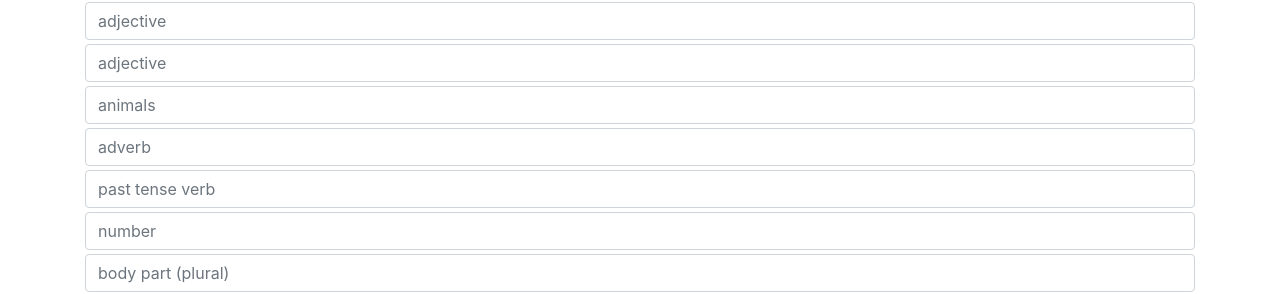
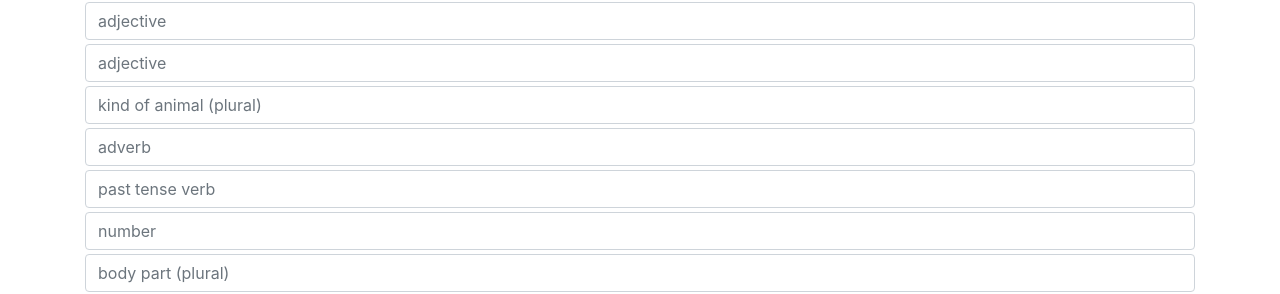
Before and after one commit to kenirwin/mad-libs, a Jekyll site: the page built from road-trip.html, in a window 1280 px wide. Shown: the part 180-474 px from the top of the page. Built offline with Jekyll 4.4.1, drawn with Linux system fonts in a browser that asks for light colours.

Commit message:
road trip fixes

```diff
--- a/road-trip.html
+++ b/road-trip.html
@@ -5,7 +5,7 @@ permalink: /road-trip
 ---
 Well, we've made it halfway across the country. Only another <span class="input" data-placeholder="NUMBER"></span> miles to go on our road trip. And what a/n <span class="input" data-placeholder="ADJECTIVE"></span> trip it has been.
 
-We've already had a few adventures. We started off by visiting <span class="input" data-placeholder="PERSON IN THE ROOM"></span> who took us to their favorite national park, the <span class="input" data-placeholder="ADJECTIVE"></span> Canyon. It was <span class="input" data-placeholder="ADJECTIVE"></span>. On the way home, traffic came to a complete standstill when a herd of <span class="input" data-placeholder="ANIMALS"></span> crossed the road right in front of us. All we could do was wait <span class="input" data-placeholder="ADVERB"></span> until they <span class="input" data-placeholder="PAST TENSE VERB"></span> away.
+We've already had a few adventures. We started off by visiting <span class="input" data-placeholder="PERSON IN THE ROOM"></span> who took us to their favorite national park, the <span class="input" data-placeholder="ADJECTIVE"></span> Canyon. It was <span class="input" data-placeholder="ADJECTIVE"></span>. On the way home, traffic came to a complete standstill when a herd of <span class="input" data-placeholder="KIND OF ANIMAL (PLURAL)"></span> crossed the road right in front of us. All we could do was wait <span class="input" data-placeholder="ADVERB"></span> until they <span class="input" data-placeholder="PAST TENSE VERB"></span> away.
 
 After that, things were going well until day number <span class="input" data-placeholder="NUMBER"></span> of driving, when we stopped at a rest stop to stretch our <span class="input" data-placeholder="BODY PART (PLURAL)"></span> and ended up <span class="input" data-placeholder="VERB ENDING IN -ING"></span> into a patch of stinging <span class="input" data-placeholder="KIND OF PLANT (PLURAL)"></span>.  Thankfully the swelling went down after we applied some  <span class="input" data-placeholder="LIQUID"></span> to the rash.
 
```
